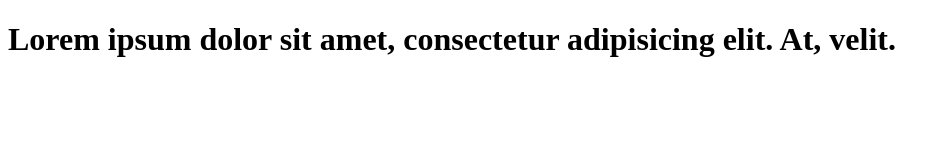
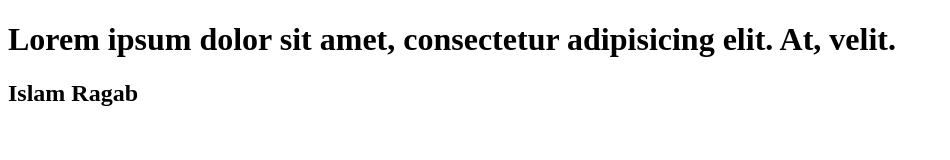
Before and after one commit to ragaabislam/reporfortest, a plain HTML site: page index.html in a window 1280 px wide. Shown: the whole page, without its empty margins (0-950 px from the left). Drawn offline with Linux system fonts and the light colour scheme.

Commit message:
update index h1 islam

```diff
--- a/index.html
+++ b/index.html
@@ -7,5 +7,6 @@
 </head>
 <body>
     <h1>Lorem ipsum dolor sit amet, consectetur adipisicing elit. At, velit.</h1>
+    <h2>Islam Ragab</h2>
 </body>
 </html>
```
